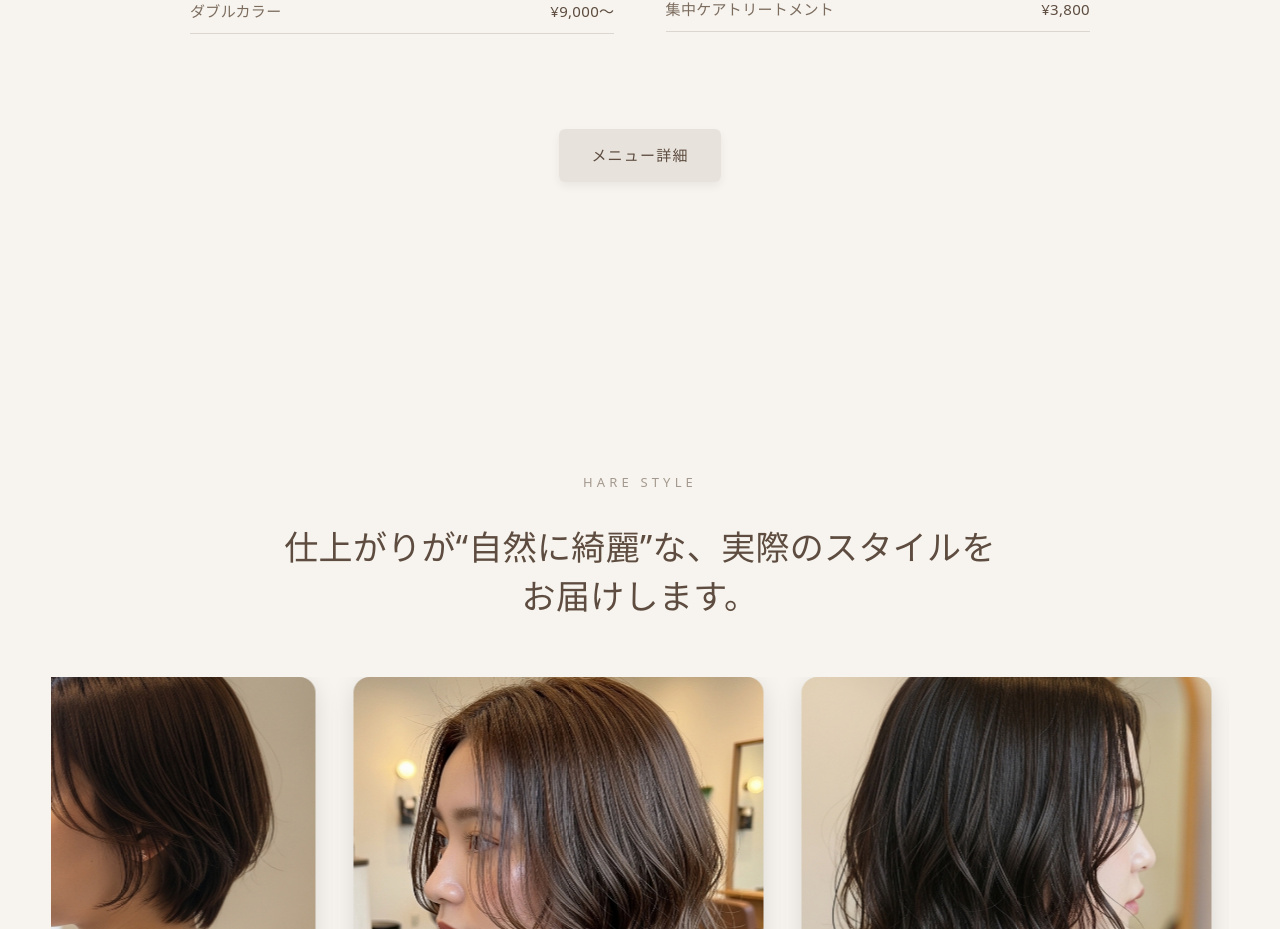
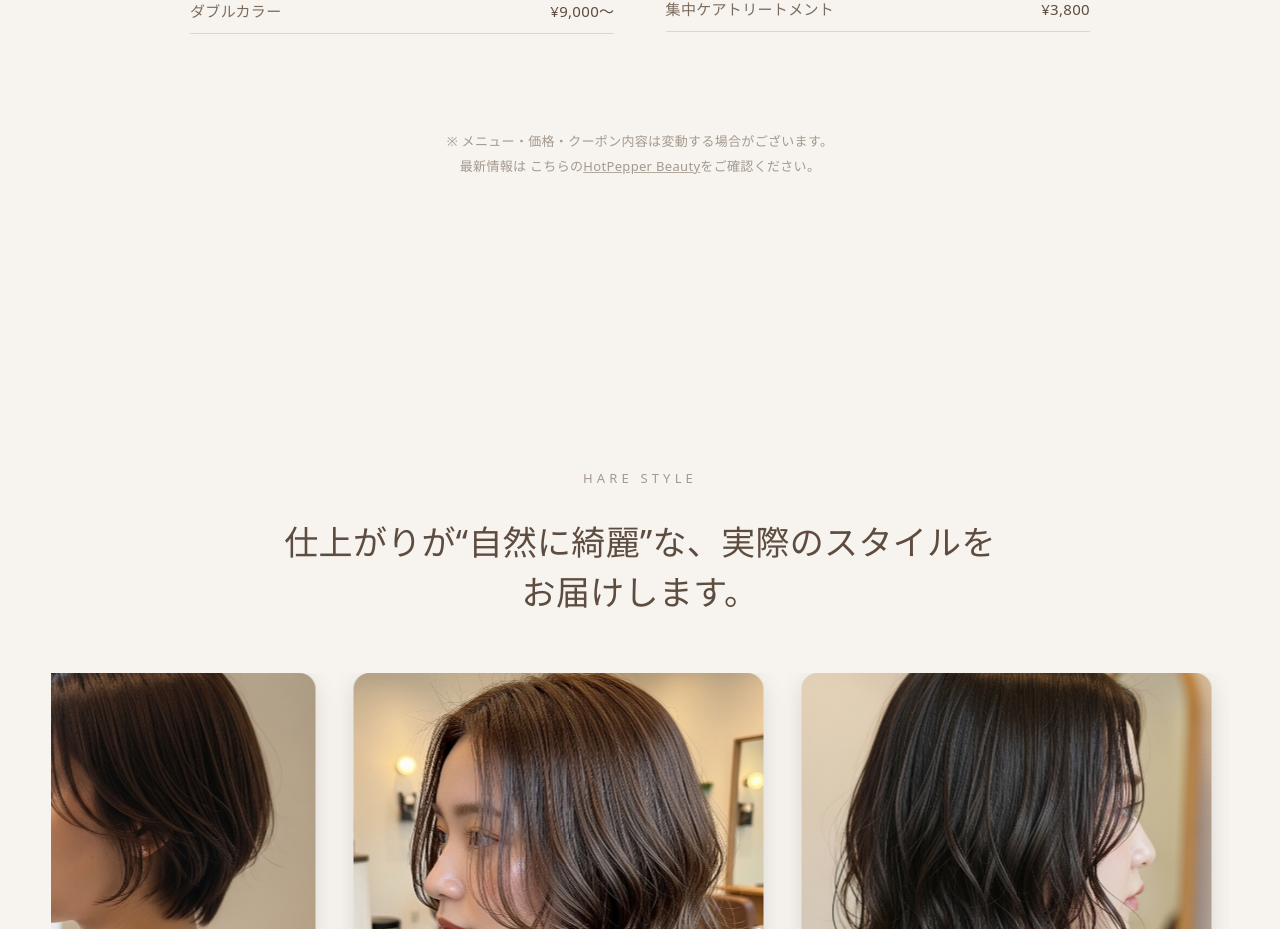
Before and after one commit to gushiyuu123-glitch/yorisoi, a React (Vite) app: page / in a window 1280 px wide. Shown: the part 5111-6040 px from the top of the page. Built offline with nearby package versions, Linux system fonts and the light colour scheme.

Commit message:
test: auto deploy check

```diff
--- a/src/sections/Menu.jsx
+++ b/src/sections/Menu.jsx
@@ -243,25 +243,27 @@ export default function Menu() {
           最後に “1つだけのボタン”
       =============================== */}
       <div className="mn text-center mt-[10vh]">
-        <a
-          href="#reserve"
-          className="
-            inline-block
-            px-8 py-3
-            text-[15px]
-            text-[#5d4c3f]
-            bg-[rgba(96,78,62,0.10)]
-            hover:bg-[rgba(96,78,62,0.18)]
-            backdrop-blur-[2px]
-            rounded-[6px]
-            tracking-[0.08em]
-            shadow-[0_4px_10px_rgba(0,0,0,0.06)]
-            hover:shadow-[0_6px_18px_rgba(0,0,0,0.10)]
-            transition-all cursor-pointer
-          "
-        >
-          メニュー詳細
-        </a>
+  <p
+  className="
+    mn text-center mt-8
+    text-[13px]
+    leading-[1.85]
+    text-[rgba(96,78,62,0.55)]
+  "
+>
+  ※ メニュー・価格・クーポン内容は変動する場合がございます。<br />
+  最新情報は こちらの
+  <a
+    href="https://beauty.hotpepper.jp/"
+    target="_blank"
+    rel="noopener noreferrer"
+    className="underline decoration-[rgba(96,78,62,0.45)] hover:opacity-80 transition"
+  >
+    HotPepper Beauty
+  </a>
+  をご確認ください。
+</p>
+
       </div>
     </section>
   );
--- a/src/sections_sp/MenuSP.jsx
+++ b/src/sections_sp/MenuSP.jsx
@@ -213,25 +213,27 @@ export default function MenuSP() {
 
         {/* 予約導線（1つだけのボタン） */}
         <div className="mnSP text-center mt-[9vh]">
-          <a
-            href="#reserve"
-            className="
-              inline-block
-              px-8 py-3
-              text-[14.5px]
-              text-[#5d4c3f]
-              bg-[rgba(96,78,62,0.10)]
-              hover:bg-[rgba(96,78,62,0.16)]
-              backdrop-blur-[2px]
-              rounded-[6px]
-              tracking-[0.08em]
-              shadow-[0_3px_10px_rgba(0,0,0,0.06)]
-              hover:shadow-[0_6px_18px_rgba(0,0,0,0.10)]
-              transition-all
-            "
-          >
-            メニュー詳細を見る
-          </a>
+  <p
+  className="
+    mnSP text-center mt-6 mb-4
+    text-[12px]
+    leading-[1.8]
+    text-[rgba(96,78,62,0.50)]
+  "
+>
+  ※ メニュー・価格・クーポン内容は変動する場合がございます。<br />
+  最新情報は
+  <a
+    href="https://beauty.hotpepper.jp/"
+    target="_blank"
+    rel="noopener noreferrer"
+    className="underline decoration-[rgba(96,78,62,0.40)] hover:opacity-80 transition"
+  >
+    HotPepper Beauty
+  </a>
+  をご確認ください。
+</p>
+
         </div>
 
       </div>
```
